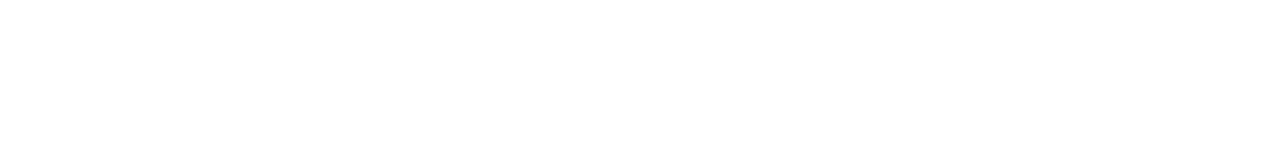
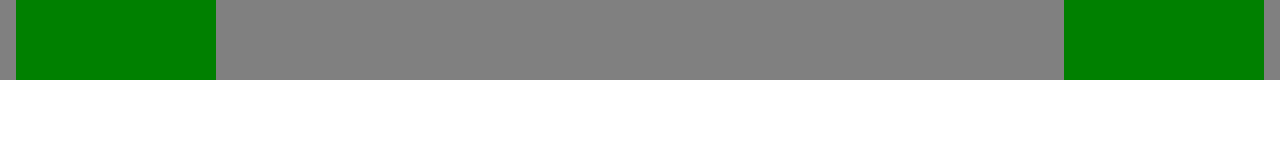
Before and after one commit to AndreaAbbonizio/htmlcss-dropbox, a plain HTML site: page index.html in a window 1280 px wide. Drawn offline with Linux system fonts and the light colour scheme.

Commit message:
feat: layout navbar

```diff
--- a/css/style.css
+++ b/css/style.css
@@ -3,3 +3,37 @@
     padding: 0;
     box-sizing: border-box;
 }
+
+
+/* navbar */
+nav{
+    height: 80px;
+    background-color: grey;
+    position: fixed;
+    width: 100%;
+    z-index: 3;
+}
+
+nav .container-nav{
+    display: flex;
+    justify-content: space-between;
+
+    height: 100%;
+    margin: 0 1em;
+}
+
+nav .container-nav .nav-left{
+    width: 200px;
+    height: 100%;
+    background-color: green;
+    /* test */
+}
+
+nav .container-nav .nav-right{
+    width: 200px;
+    height: 100%;
+    background-color: green;
+    /* test */
+}
+
+/* /navbar */
--- a/index.html
+++ b/index.html
@@ -11,7 +11,21 @@
 
     <!-- navbar -->
     <nav>
+        <div class="container-nav">
 
+            <!-- navbar-left -->
+            <div class="nav-left">
+
+            </div>
+            <!-- /navbar-left -->
+
+            <!-- navbar-right -->
+            <div class="nav-right">
+
+            </div>
+            <!-- navbar-right -->
+
+        </div>
     </nav>
     <!-- /navbar -->
 
```
